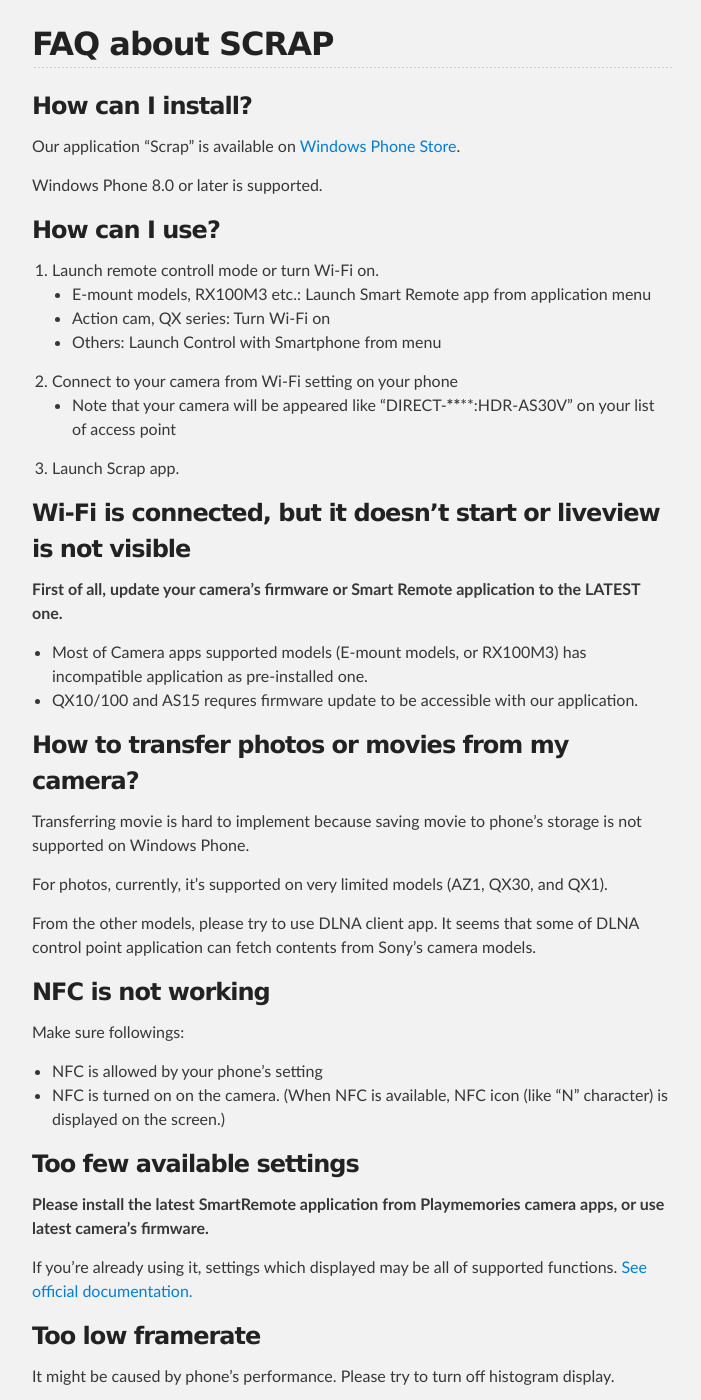
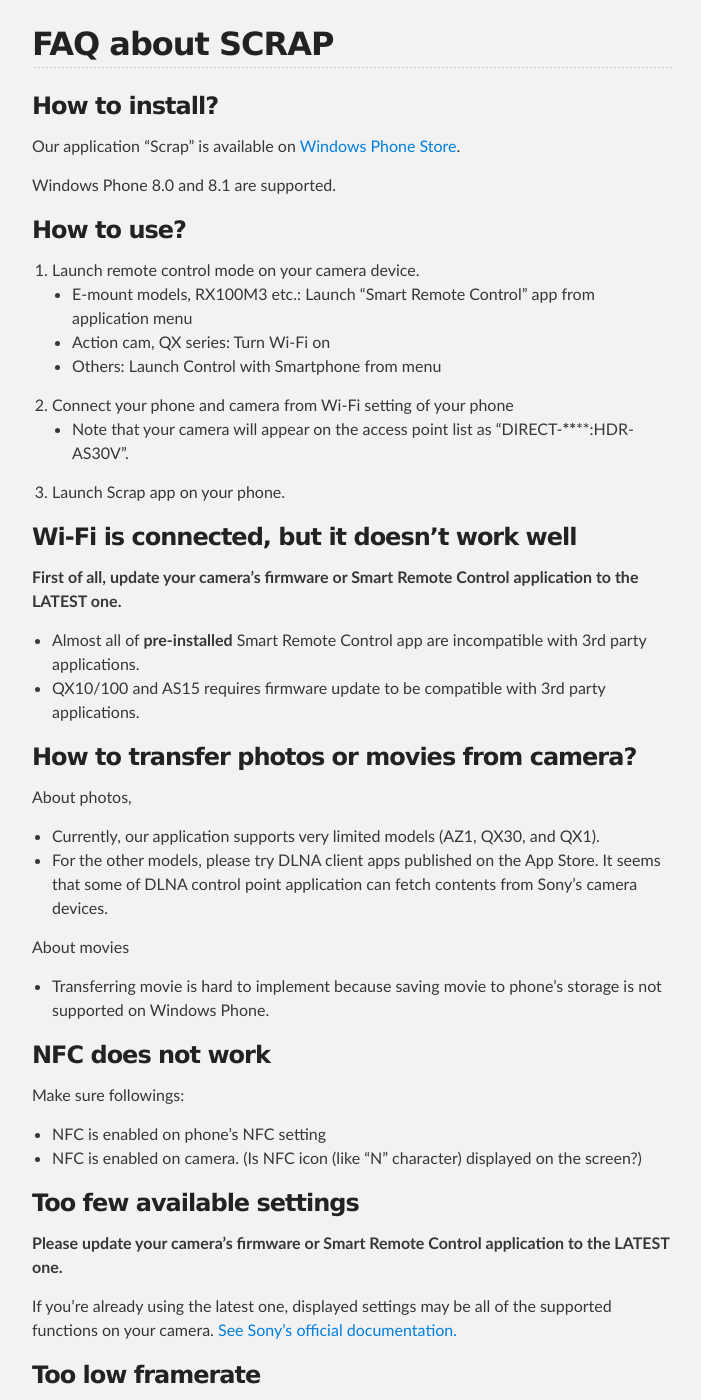
Before and after one commit to locana/locana.github.io, a Jekyll site: the page built from scrap_faq.md, in a window 1280 px wide and 1400 px high, scrolled down 240 px. Shown: the whole window, without its empty margins (288-989 px from the left). Built offline with Jekyll 4.4.1, drawn with Linux system fonts in a browser that asks for light colours; some of the changed text lies outside the part shown.

Commit message:
Clean up

```diff
--- a/scrap_faq.md
+++ b/scrap_faq.md
@@ -4,51 +4,56 @@
 
 ## FAQ about SCRAP
 
-### How can I install?
+### How to install?
 
 Our application "Scrap" is available on [Windows Phone Store](http://www.windowsphone.com/en-us/store/app/scrap/896b0e1b-2c1a-40e4-9c55-09050e3860dc).
 
-Windows Phone 8.0 or later is supported.
+Windows Phone 8.0 and 8.1 are supported.
 
-### How can I use?
-1. Launch remote controll mode or turn Wi-Fi on.
-  + E-mount models, RX100M3 etc.: Launch Smart Remote app from application menu
+### How to use?
+1. Launch remote control mode on your camera device.
+  + E-mount models, RX100M3 etc.: Launch "Smart Remote Control" app from application menu
   + Action cam, QX series: Turn Wi-Fi on
   + Others: Launch Control with Smartphone from menu
-2. Connect to your camera from Wi-Fi setting on your phone
-  + Note that your camera will be appeared like "DIRECT-********:HDR-AS30V" on your list of access point
-3. Launch Scrap app.
+2. Connect your phone and camera from Wi-Fi setting of your phone
+  + Note that your camera will appear on the access point list as "DIRECT-********:HDR-AS30V".
+3. Launch Scrap app on your phone.
 
-### Wi-Fi is connected, but it doesn't start or liveview is not visible
-**First of all, update your camera's firmware or Smart Remote application to the LATEST one.**
+### Wi-Fi is connected, but it doesn't work well
+**First of all, update your camera's firmware or Smart Remote Control application to the LATEST one.**
 
-- Most of Camera apps supported models (E-mount models, or RX100M3) has incompatible application as pre-installed one.
-- QX10/100 and AS15 requres firmware update to be accessible with our application.
+- Almost all of **pre-installed** Smart Remote Control app are incompatible with 3rd party applications.
+- QX10/100 and AS15 requires firmware update to be compatible with 3rd party applications.
 
-### How to transfer photos or movies from my camera?
-Transferring movie is hard to implement because saving movie to phone's storage is not supported on Windows Phone.
+### How to transfer photos or movies from camera?
+About photos,
+- Currently, our application supports very limited models (AZ1, QX30, and QX1).
+- For the other models, please try DLNA client apps published on the App Store.
+It seems that some of DLNA control point application can fetch contents from Sony's camera devices.
 
-For photos, currently, it's supported on very limited models (AZ1, QX30, and QX1).
+About movies
+- Transferring movie is hard to implement because saving movie to phone's storage is not supported on Windows Phone.
 
-From the other models, please try to use DLNA client app. It seems that some of DLNA control point application can fetch contents from Sony's camera models.
-
-### NFC is not working
+### NFC does not work
 
 Make sure followings:
 
-- NFC is allowed by your phone's setting
-- NFC is turned on on the camera. (When NFC is available, NFC icon (like "N" character) is displayed on the screen.)
+- NFC is enabled on phone's NFC setting
+- NFC is enabled on camera. (Is NFC icon (like "N" character) displayed on the screen?)
 
 ### Too few available settings
-**Please install the latest SmartRemote application from Playmemories camera apps, or use latest camera's firmware.**
+**Please update your camera's firmware or Smart Remote Control application to the LATEST one.**
 
-If you're already using it, settings which displayed may be all of supported functions. [See official documentation.](https://developer.sony.com/develop/cameras/)
+If you're already using the latest one, displayed settings may be all of the supported functions on your camera.
+[See Sony's official documentation.](https://developer.sony.com/develop/cameras/)
 
 ### Too low framerate
-It might be caused by phone's performance. Please try to turn off histogram display.
+It might be caused by phone's CPU performance.
+Please try to turn off histogram display.
 
-### How can I send feedback?
-We're waiting your feedback on Twitter ([@scrap_support](https://twitter.com/scrap_support)). Give us feedback and ask us anything!
+### Feedback
+We're waiting your feedback on Twitter ([@scrap_support](https://twitter.com/scrap_support)).
+Give us feedback and ask us anything!
 
 And if you are a developer, share us on [the repository](https://github.com/kazyx/WPPMM) directry.
 
```
Also changed, not shown: index.md (+12 -8 lines).
